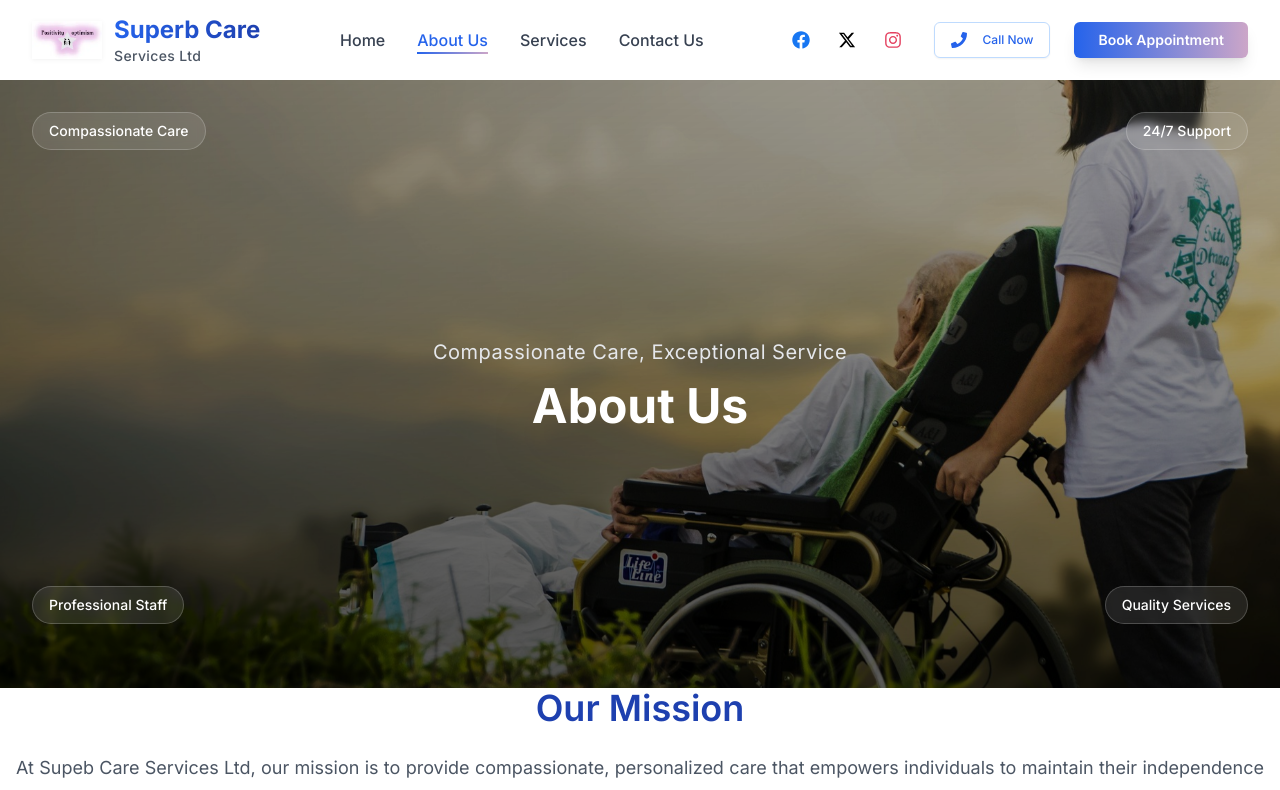
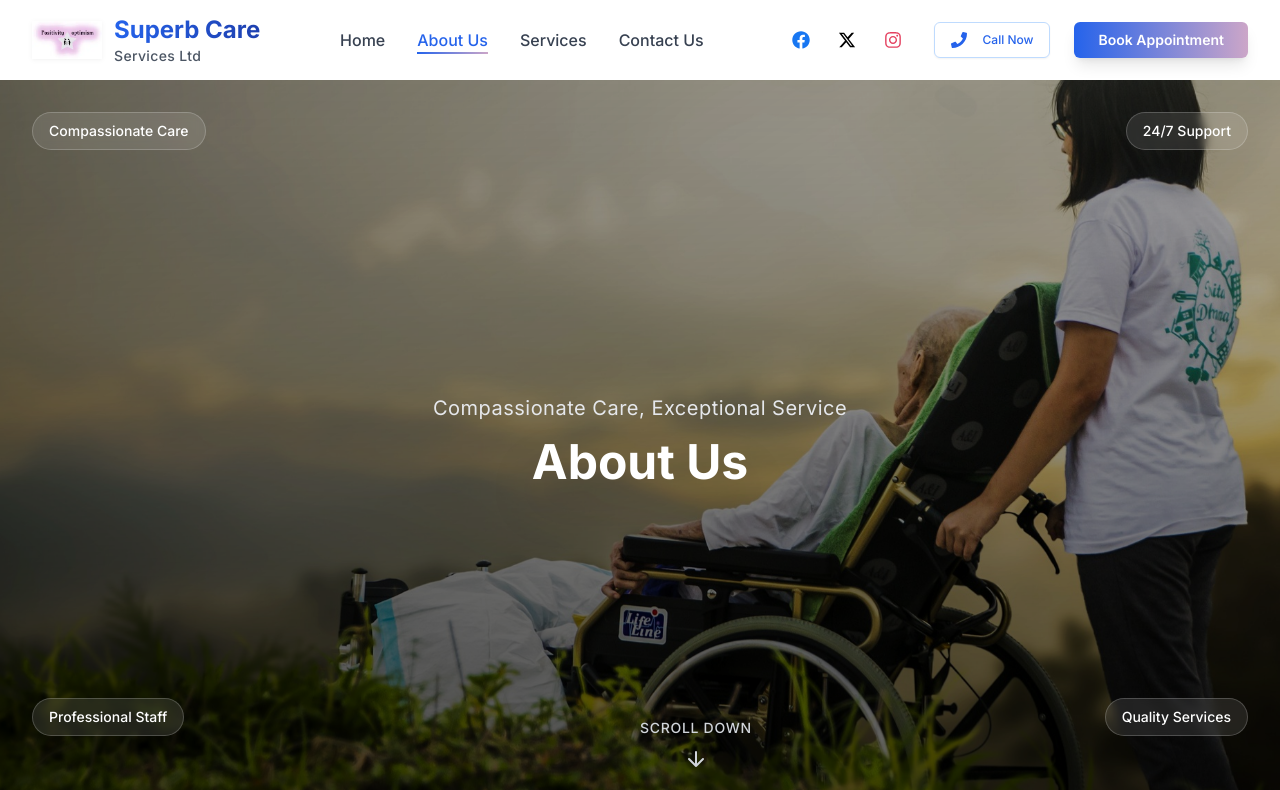
Before and after one commit to JeiKiarie/superbcare-v3, a Next.js app: page /about-us in a window 1280 px wide. Shown: the top 790 px of the page. Built offline with nearby package versions, Linux system fonts and the light colour scheme.

Commit message:
Update HeroSection.jsx

```diff
--- a/components/HeroSection.jsx
+++ b/components/HeroSection.jsx
@@ -7,7 +7,7 @@ const HeroSection = ({
 	title,
 	subtitle,
 	backgroundImage,
-	height = 'h-[50vh] md:h-[76vh]',
+	height = 'h-[calc(100vh-5rem)]',
 	titleSize = 'text-5xl',
 	className = '',
 }) => {
@@ -99,6 +99,56 @@ const HeroSection = ({
 						{title}
 					</motion.h1>
 				</motion.div>
+
+				{/* Scroll Indicator */}
+				<motion.div
+					className="absolute bottom-8 left-1/2 transform -translate-x-1/2 z-20"
+					initial={{ opacity: 0, y: 20 }}
+					animate={{ opacity: 1, y: 0 }}
+					transition={{ duration: 0.6, delay: 1.5 }}>
+					<motion.div
+						animate={{ y: [0, 8, 0] }}
+						transition={{
+							duration: 2,
+							repeat: Infinity,
+							ease: 'easeInOut',
+						}}
+						className="flex flex-col items-center space-y-2 cursor-pointer"
+						onClick={() => {
+							window.scrollTo({
+								top: window.innerHeight * 0.85,
+								behavior: 'smooth',
+							});
+						}}>
+						{/* Scroll Text */}
+						<span className="text-xs md:text-sm text-gray-300 font-medium tracking-wider uppercase">
+							Scroll Down
+						</span>
+						{/* Scroll Icon */}
+						<motion.div
+							animate={{ y: [0, 8, 0] }}
+							transition={{
+								duration: 2,
+								repeat: Infinity,
+								ease: 'easeInOut',
+							}}>
+							<svg
+								width="24"
+								height="24"
+								viewBox="0 0 24 24"
+								fill="none"
+								className="text-gray-300">
+								<path
+									d="M12 5V19M19 12L12 19L5 12"
+									stroke="currentColor"
+									strokeWidth="2"
+									strokeLinecap="round"
+									strokeLinejoin="round"
+								/>
+							</svg>
+						</motion.div>
+					</motion.div>
+				</motion.div>
 			</div>
 
 			{/* Animated Banners */}
```
